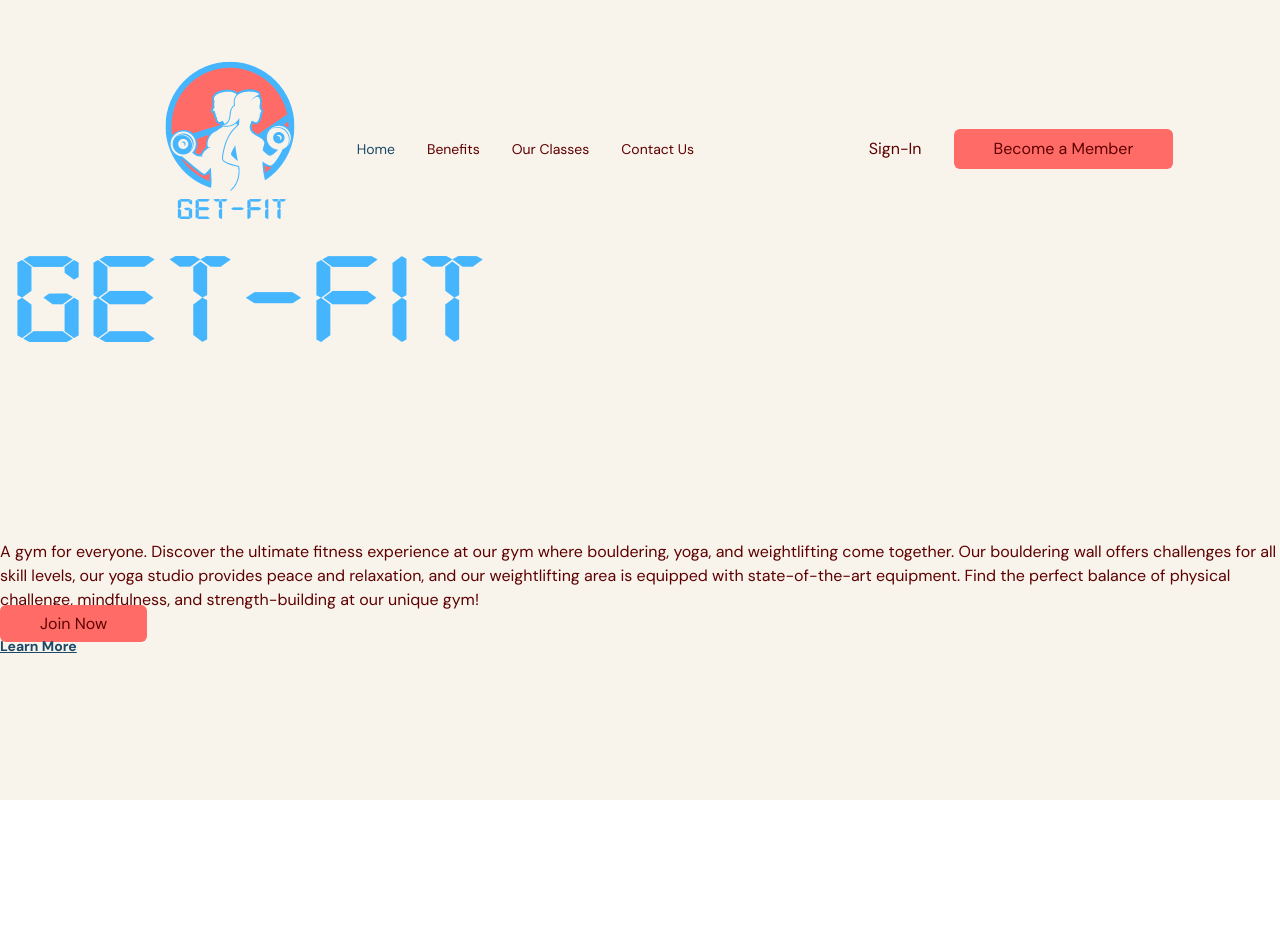
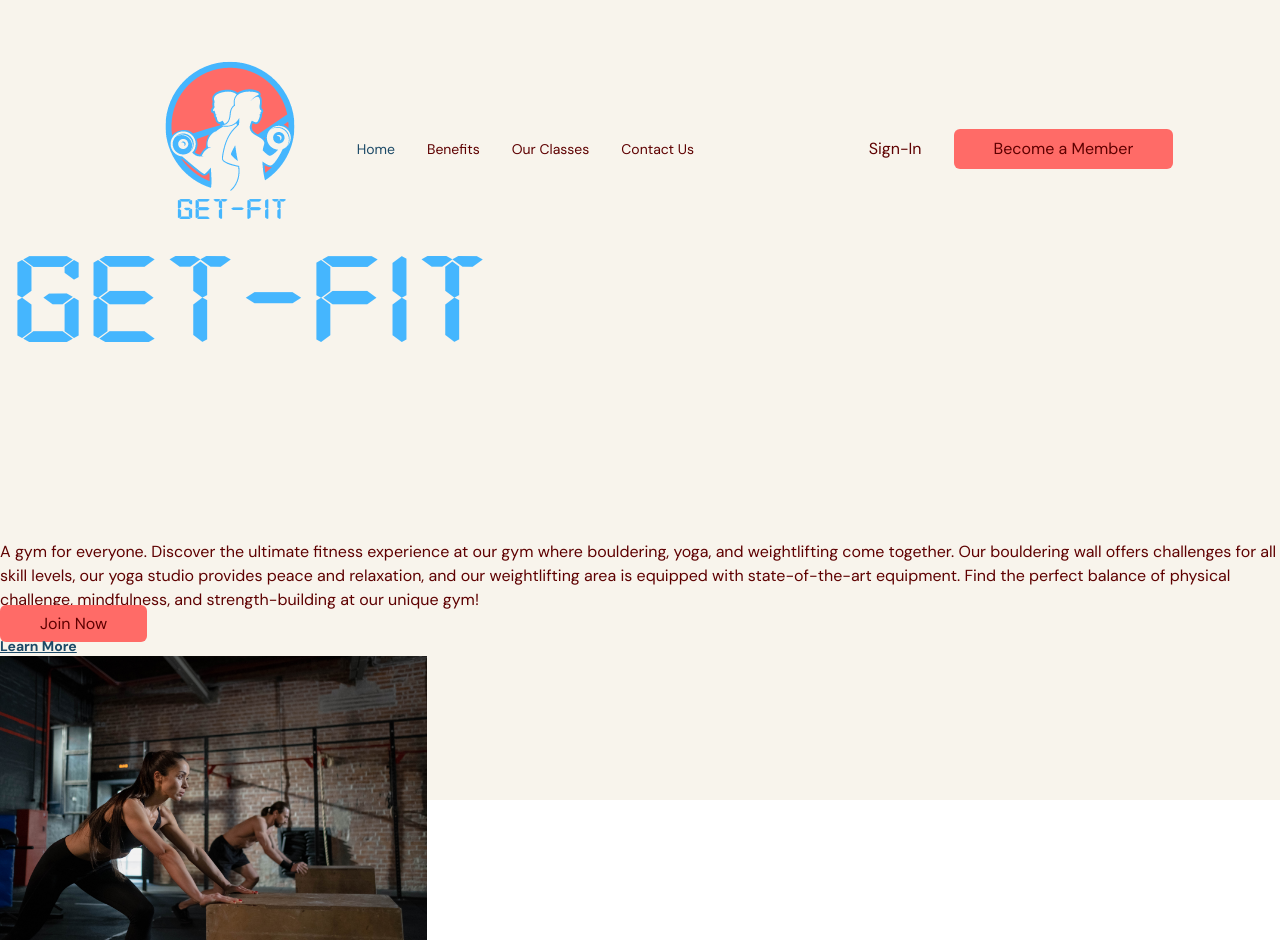
Before and after one commit to justinklam/getFit, a React (Vite) app: page / in a window 1280 px wide. Before the commit the page ends 800 px from the top, so only its background shows below. Built offline with nearby package versions, Linux system fonts and the light colour scheme.

Commit message:
add in main home page graphic

```diff
--- a/src/scenes/home/index.tsx
+++ b/src/scenes/home/index.tsx
@@ -60,7 +60,13 @@ const Home = ({ setSelectedPage }: Props) => {
         </div>
 
         {/* Image */}
-        <div></div>
+        <div>
+          <img
+            className="h-1/3 w-1/3"
+            src={HomePageGraphic}
+            alt="home-pageGraphic"
+          />
+        </div>
       </div>
     </section>
   );
```
